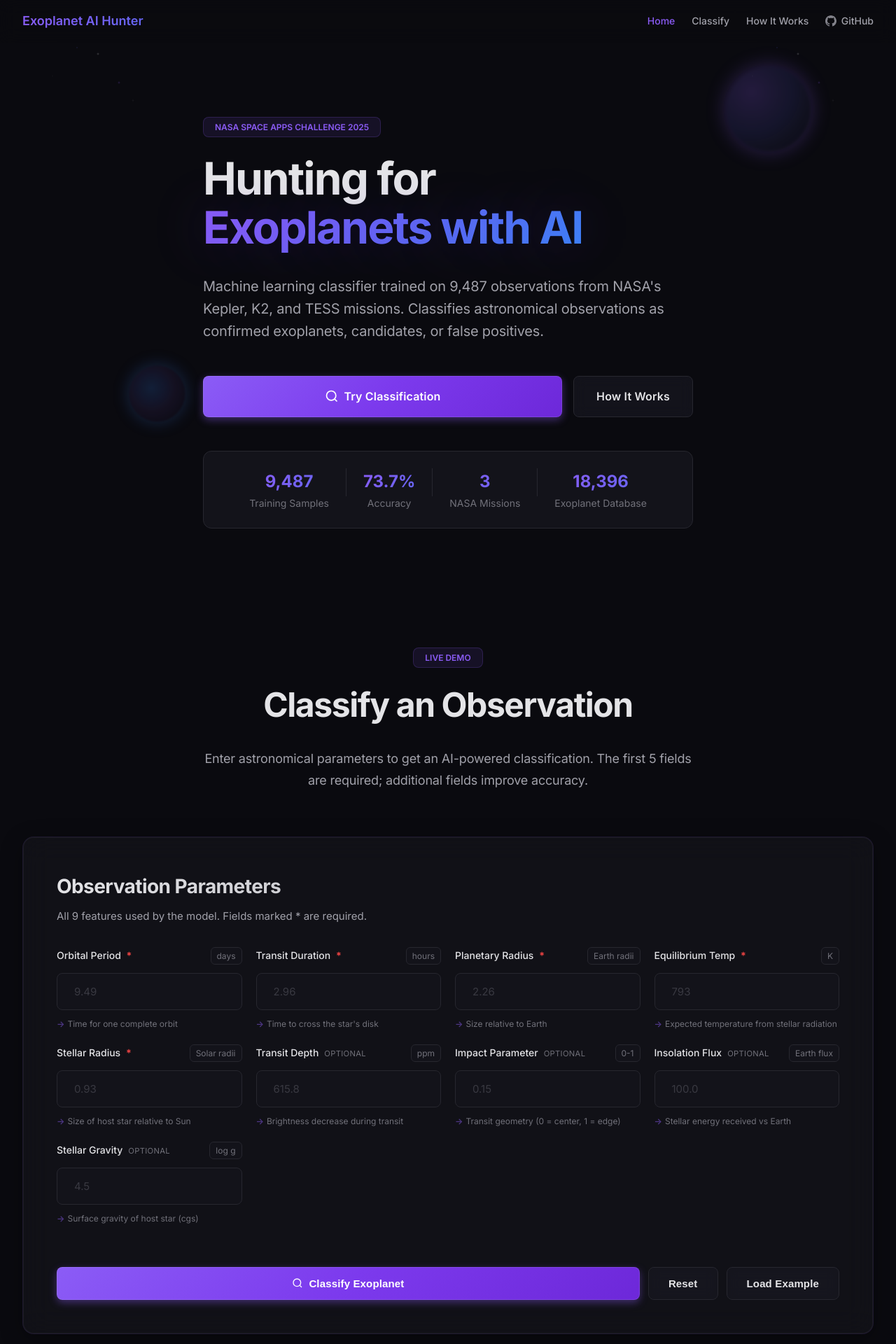
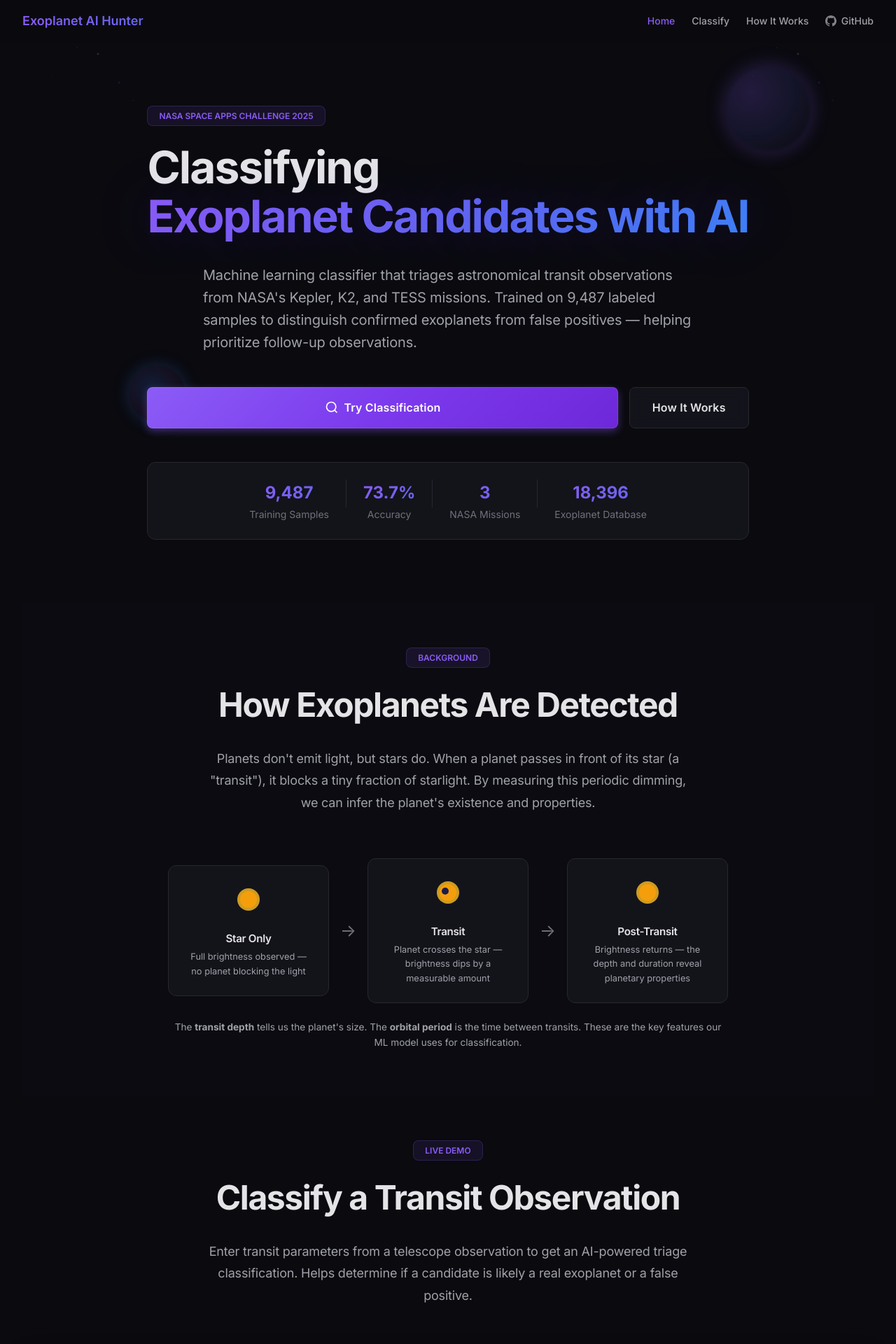
Before and after one commit to haydenteh5526/Exoplanet-AI-Hunter, a Flask app: page / in a window 1280 px wide. Shown: the top 1920 px of the page at 70% size. Run offline with Flask 3, Linux system fonts and the light colour scheme; parts of the project's set-up code (start-up, migrations or seed data) failed here and were passed over.

Commit message:
Add Render deploy config, transit diagram, honest messaging, UX scroll
- Add render.yaml for one-click Render deployment
- Add transit detection educational section with visual diagram
- Update messaging: 'classify candidates' not 'hunt exoplanets'
- Auto-scroll to results after prediction
- Add reference/ to gitignore

```diff
--- /dev/null
+++ b/render.yaml
@@ -0,0 +1,6 @@
+services:
+  - type: web
+    name: exoplanet-ai-hunter
+    runtime: docker
+    plan: free
+    healthCheckPath: /
--- a/web_app/static/css/style.css
+++ b/web_app/static/css/style.css
@@ -2036,3 +2036,50 @@
     font-size: 0.85rem;
     color: var(--color-text-secondary);
 }
+
+/* Transit Detection Diagram */
+.transit-diagram {
+    max-width: 800px;
+    margin: 0 auto;
+}
+.transit-steps {
+    display: flex;
+    align-items: center;
+    justify-content: center;
+    gap: 1rem;
+    margin-bottom: 1.5rem;
+    flex-wrap: wrap;
+}
+.transit-step {
+    text-align: center;
+    padding: 1.5rem;
+    background: var(--color-surface);
+    border: 1px solid var(--color-border);
+    border-radius: var(--radius-lg);
+    flex: 1;
+    min-width: 180px;
+}
+.transit-step h4 {
+    margin: 0.75rem 0 0.25rem;
+    font-size: 0.95rem;
+    color: var(--color-text-primary);
+}
+.transit-step p {
+    font-size: 0.8rem;
+    color: var(--color-text-secondary);
+    margin: 0;
+}
+.transit-arrow {
+    font-size: 1.5rem;
+    color: var(--color-text-tertiary);
+}
+.transit-note {
+    text-align: center;
+    font-size: 0.85rem;
+    color: var(--color-text-secondary);
+    margin-top: 1rem;
+}
+@media (max-width: 640px) {
+    .transit-arrow { display: none; }
+    .transit-steps { flex-direction: column; }
+}
--- a/web_app/static/js/app.js
+++ b/web_app/static/js/app.js
@@ -72,6 +72,8 @@
         } else {
             displayResults(result);
         }
+        // Scroll to results
+        document.getElementById('results').scrollIntoView({ behavior: 'smooth', block: 'start' });
     } catch (error) {
         displayError('Failed to connect to the server. Please try again.');
     } finally {
--- a/web_app/templates/index.html
+++ b/web_app/templates/index.html
@@ -44,12 +44,12 @@
             <div class="hero-content">
                 <div class="badge animate-fadeInUp">NASA Space Apps Challenge 2025</div>
                 <h1 class="hero-title animate-fadeInUp" style="animation-delay: 0.1s">
-                    Hunting for<br>
-                    <span class="gradient-text">Exoplanets with AI</span>
+                    Classifying<br>
+                    <span class="gradient-text">Exoplanet Candidates with AI</span>
                 </h1>
                 <p class="hero-description animate-fadeInUp" style="animation-delay: 0.2s">
-                    Machine learning classifier trained on 9,487 observations from NASA's Kepler, K2, and TESS missions.
-                    Classifies astronomical observations as confirmed exoplanets, candidates, or false positives.
+                    Machine learning classifier that triages astronomical transit observations from NASA's Kepler, K2, and TESS missions.
+                    Trained on 9,487 labeled samples to distinguish confirmed exoplanets from false positives — helping prioritize follow-up observations.
                 </p>
                 <div class="hero-cta animate-fadeInUp" style="animation-delay: 0.3s">
                     <a href="#demo" class="btn btn-primary btn-lg smooth-scroll">
@@ -87,13 +87,68 @@
             </div>
         </section>
 
-        <!-- SECTION 2: Classification Demo -->
+        <!-- SECTION 2: What is Transit Detection -->
+        <section id="transit" class="features-section section-padding">
+            <div class="section-header">
+                <div class="badge">Background</div>
+                <h2 class="section-title">How Exoplanets Are Detected</h2>
+                <p class="section-description">
+                    Planets don't emit light, but stars do. When a planet passes in front of its star (a "transit"),
+                    it blocks a tiny fraction of starlight. By measuring this periodic dimming, we can infer the planet's existence and properties.
+                </p>
+            </div>
+
+            <div class="transit-diagram">
+                <div class="transit-steps">
+                    <div class="transit-step">
+                        <div class="transit-icon">
+                            <svg width="48" height="48" viewBox="0 0 48 48" fill="none">
+                                <circle cx="24" cy="24" r="16" fill="#fbbf24" opacity="0.8"/>
+                                <circle cx="24" cy="24" r="12" fill="#f59e0b"/>
+                            </svg>
+                        </div>
+                        <h4>Star Only</h4>
+                        <p>Full brightness observed — no planet blocking the light</p>
+                    </div>
+                    <div class="transit-arrow">&#x2192;</div>
+                    <div class="transit-step">
+                        <div class="transit-icon">
+                            <svg width="48" height="48" viewBox="0 0 48 48" fill="none">
+                                <circle cx="24" cy="24" r="16" fill="#fbbf24" opacity="0.8"/>
+                                <circle cx="24" cy="24" r="12" fill="#f59e0b"/>
+                                <circle cx="20" cy="22" r="5" fill="#1e1b4b"/>
+                            </svg>
+                        </div>
+                        <h4>Transit</h4>
+                        <p>Planet crosses the star — brightness dips by a measurable amount</p>
+                    </div>
+                    <div class="transit-arrow">&#x2192;</div>
+                    <div class="transit-step">
+                        <div class="transit-icon">
+                            <svg width="48" height="48" viewBox="0 0 48 48" fill="none">
+                                <circle cx="24" cy="24" r="16" fill="#fbbf24" opacity="0.8"/>
+                                <circle cx="24" cy="24" r="12" fill="#f59e0b"/>
+                            </svg>
+                        </div>
+                        <h4>Post-Transit</h4>
+                        <p>Brightness returns — the depth and duration reveal planetary properties</p>
+                    </div>
+                </div>
+                <p class="transit-note">
+                    The <strong>transit depth</strong> tells us the planet's size. The <strong>orbital period</strong> is the time between transits.
+                    These are the key features our ML model uses for classification.
+                </p>
+            </div>
+        </section>
+
+        <!-- SECTION 3: Classification Demo -->
         <section id="demo" class="demo-section section-padding">
             <div class="section-header">
                 <div class="badge">Live Demo</div>
-                <h2 class="section-title">Classify an Observation</h2>
+                <h2 class="section-title">Classify a Transit Observation</h2>
                 <p class="section-description">
-                    Enter astronomical parameters to get an AI-powered classification. The first 5 fields are required; additional fields improve accuracy.
+                    Enter transit parameters from a telescope observation to get an AI-powered triage classification.
+                    Helps determine if a candidate is likely a real exoplanet or a false positive.
                 </p>
             </div>
 
@@ -301,9 +356,9 @@
                             <line x1="12" y1="22.08" x2="12" y2="12"></line>
                         </svg>
                     </div>
-                    <h3 class="feature-title">3. Real-Time Inference</h3>
+                    <h3 class="feature-title">3. Candidate Triage</h3>
                     <p class="feature-description">
-                        Flask API serves predictions with confidence scores, plus similarity matching against 18,396 known exoplanets for context.
+                        Flask API classifies transit candidates with confidence scores, plus similarity matching against 18,396 known objects for context.
                     </p>
                 </div>
             </div>
```
Also changed, not shown: 1 other file.
